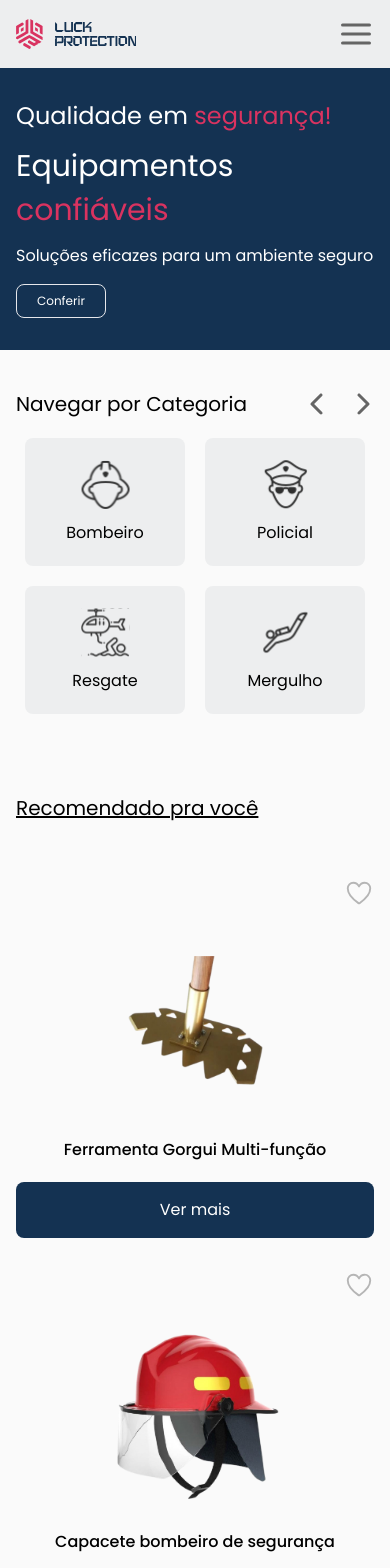
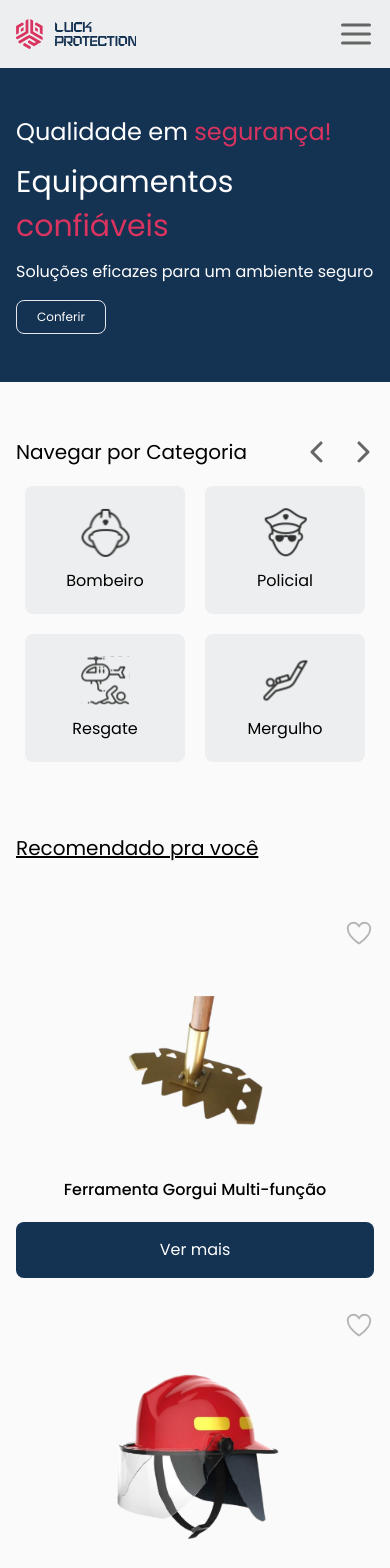
Before and after one commit to famgz/luck-protection-lp, a React (Vite) app: page / in a window 390 px wide. Shown: the top 1568 px of the page. Built offline with nearby package versions, Linux system fonts and the light colour scheme.

Commit message:
fix: change container parent selection to container-wrapper class to avoid firefox incompatibilities

```diff
--- a/src/components/CategoryCards.tsx
+++ b/src/components/CategoryCards.tsx
@@ -6,7 +6,7 @@ export default function CategoryCards() {
   const categories = Object.values(ProductCategory);
 
   return (
-    <div>
+    <div className="container-wrapper">
       <div className="container py-10 sm:py-20">
         <div className="flex justify-between">
           <p className="text-xl">Navegar por Categoria</p>
--- a/src/components/Footer.tsx
+++ b/src/components/Footer.tsx
@@ -8,7 +8,7 @@ export default function Footer() {
   const categories = Object.values(ProductCategory);
 
   return (
-    <footer className="bg-background-dark">
+    <footer className="container-wrapper bg-background-dark">
       <div className="container grid grid-cols-1 py-10 text-sm md:grid-cols-[1fr_2fr] md:py-24">
         <div className="space-y-6">
           <Link to={'/'} className="flex items-center gap-3">
--- a/src/components/Header.tsx
+++ b/src/components/Header.tsx
@@ -20,7 +20,7 @@ export default function Header() {
   }
 
   return (
-    <header className="bg-background-dark py-4">
+    <header className="container-wrapper bg-background-dark py-4">
       <div className="container flex justify-between gap-10">
         <Link to={'/'} className="flex items-center gap-3">
           <LogoImage color="fill-primary" size={30} />
--- a/src/components/Hero.tsx
+++ b/src/components/Hero.tsx
@@ -2,7 +2,7 @@ import { Link } from 'react-router-dom';
 
 export default function Hero() {
   return (
-    <div className="bg-secondary px-24">
+    <div className="container-wrapper bg-secondary px-24">
       <div className="container grid grid-cols-1 min-[400px]:grid-cols-2">
         <div className="my-8 flex flex-col items-start justify-center gap-4 text-left text-white">
           <p className="text-2xl">
--- a/src/globals.css
+++ b/src/globals.css
@@ -16,7 +16,8 @@ body {
   @apply mx-auto max-w-[1120px];
 }
 
-*:has(> .container) {
+.container-wrapper {
+  padding: 16px;
   @apply px-4 sm:px-10;
 }
 
--- a/src/pages/Home.tsx
+++ b/src/pages/Home.tsx
@@ -16,7 +16,7 @@ export default function HomePage() {
 
       <CategoryCards />
 
-      <div className="py-10 sm:py-14">
+      <div className="container-wrapper py-10 sm:py-14">
         <div className="container">
           <h2 className="text-xl underline">Recomendado pra você</h2>
           <div className="mt-10">
--- a/src/pages/Products.tsx
+++ b/src/pages/Products.tsx
@@ -71,7 +71,7 @@ export default function ProductsPage() {
   }
 
   return (
-    <div>
+    <div className="container-wrapper">
       <div className="container">
         <BreadCrumb />
         <div className="flex flex-col gap-8 pb-4 md:py-10 lg:flex-row">
```
